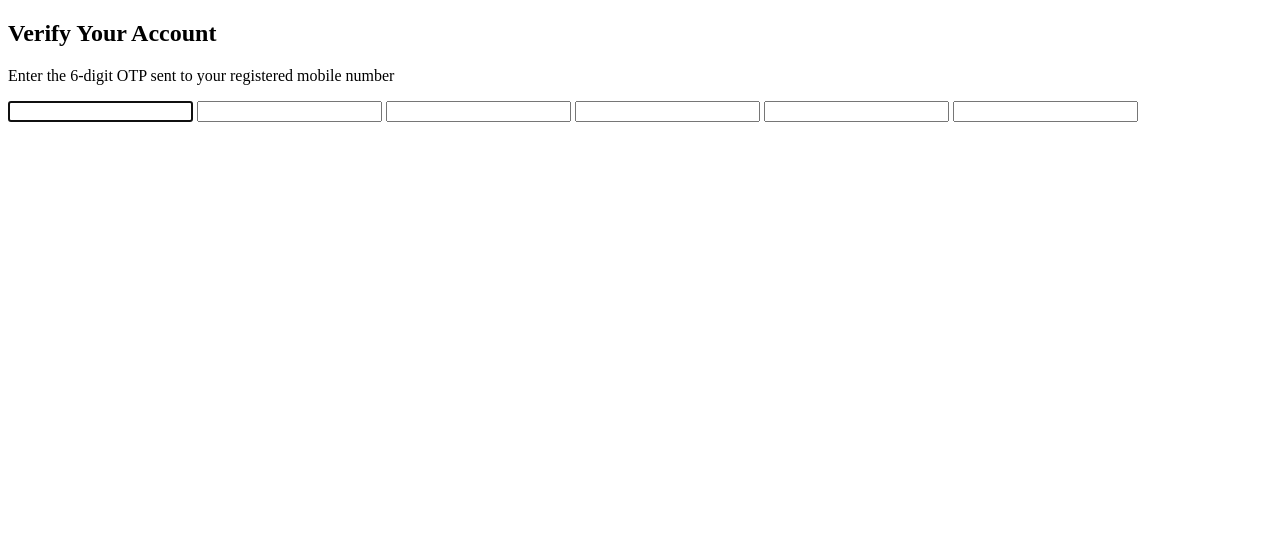
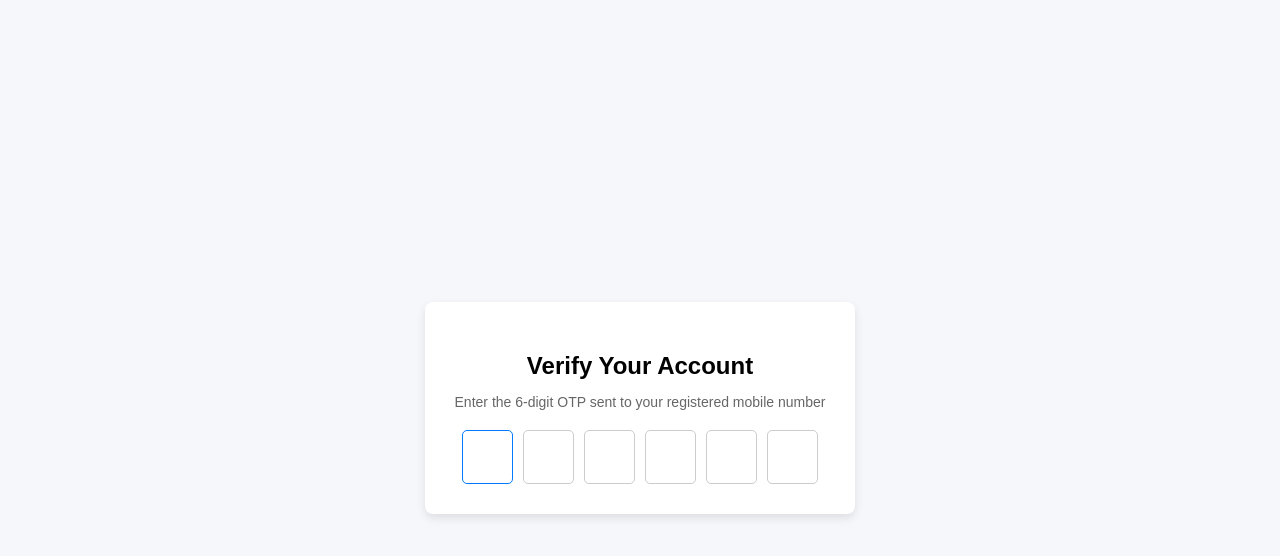
Before and after one commit to acciojob/OTP-nivas7920, a website: page main.html in a window 1280 px wide. Drawn offline with Linux system fonts and the light colour scheme.

Commit message:
created a submission

```diff
--- a/styles.css
+++ b/styles.css
@@ -1 +1,48 @@
 /*  your css code here. If applicable */
+  body {
+            font-family: Arial, sans-serif;
+            background: #f5f7fa;
+            display: flex;
+            justify-content: center;
+            align-items: center;
+            height: 100vh;
+        }
+
+        .container {
+            background: #fff;
+            padding: 30px;
+            text-align: center;
+            border-radius: 8px;
+            box-shadow: 0 4px 10px rgba(0,0,0,0.1);
+        }
+
+        #verification_heading {
+            font-size: 24px;
+            margin-bottom: 8px;
+        }
+
+        #verification_subtext {
+            font-size: 14px;
+            color: #666;
+            margin-bottom: 20px;
+        }
+
+        .code-container {
+            display: flex;
+            gap: 10px;
+            justify-content: center;
+        }
+
+        .code {
+            width: 45px;
+            height: 50px;
+            font-size: 20px;
+            text-align: center;
+            border: 1px solid #ccc;
+            border-radius: 5px;
+        }
+
+        .code:focus {
+            border-color: #007bff;
+            outline: none;
+        }
```
